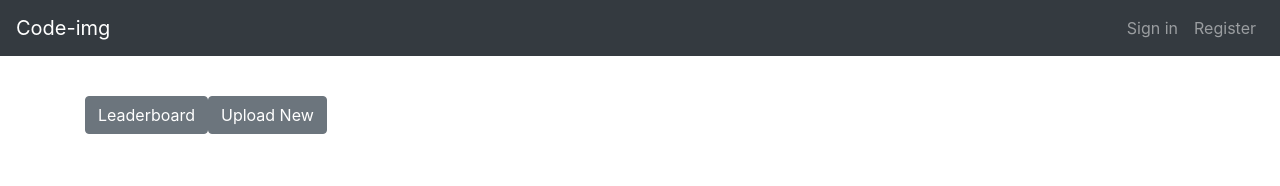
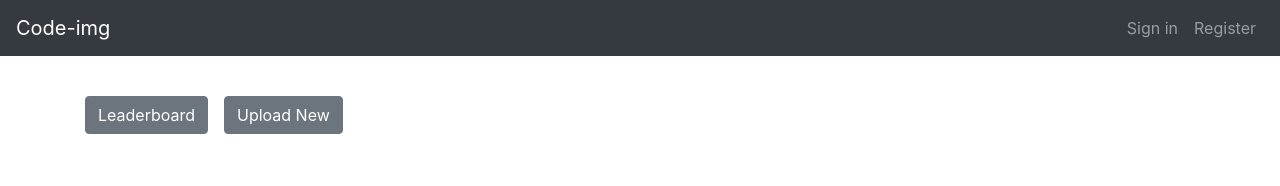
Before and after one commit to mlbiche/code-img, a React (Create React App) app: page / in a window 1280 px wide. Shown: the top 186 px of the page. Built offline with nearby package versions, Linux system fonts and the light colour scheme.

Commit message:
cleanup the code after adding the botstrap style for the frontpagenavbar

```diff
--- a/src/FrontPageNavBar/FrontPageNavBar.css
+++ b/src/FrontPageNavBar/FrontPageNavBar.css
@@ -4,7 +4,6 @@
   max-width: 100px;
 }
 
-.front-page-navbar-button {
-  width: 100%;
-  margin-bottom: 1rem;
+#front-page-navbar-button {
+  margin-left: 1rem;
 }
--- a/src/FrontPageNavBar/FrontPageNavBar.js
+++ b/src/FrontPageNavBar/FrontPageNavBar.js
@@ -1,22 +1,12 @@
 import React from 'react';
-// import { Link } from 'react-router-dom';
-// import './FrontPageNavBar.css';
+import './FrontPageNavBar.css';
 import { Button, ButtonToolbar} from 'react-bootstrap';
 
 function FrontPageNavBar() {
   return (
-
-    // <div id='front-page-navbar-container'>
-    //   <Link to="/leaderboard">
-    //     <button className="front-page-navbar-button">Leaderboard</button>
-    //   </Link>
-    //   <Link>
-    //     <button className="front-page-navbar-button">Upload New</button>
-    //   </Link>
-    // </div>
     <ButtonToolbar aria-label="Toolbar with button groups">
         <Button href="/leaderboard" variant="secondary">Leaderboard</Button>
-      <Button href="#" variant="secondary">Upload New</Button>
+      <Button href="#" variant="secondary" id="front-page-navbar-button">Upload New</Button>
     </ButtonToolbar >
   );
 }
```
